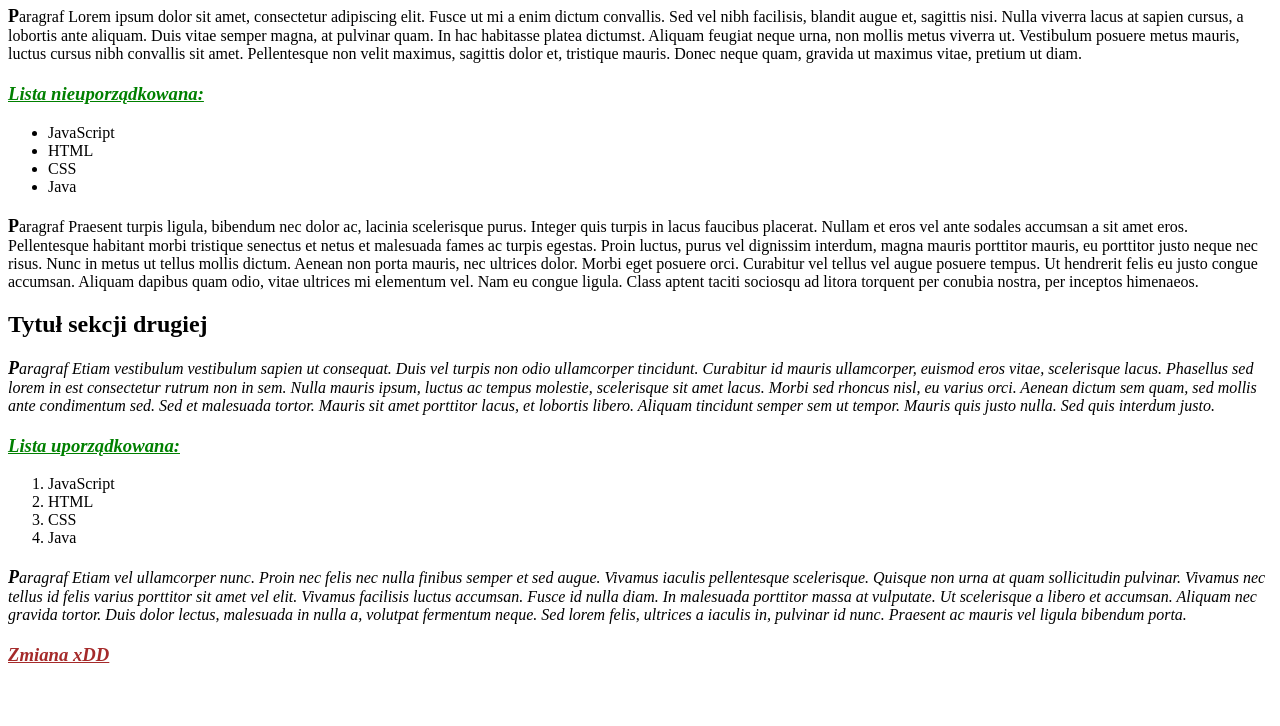
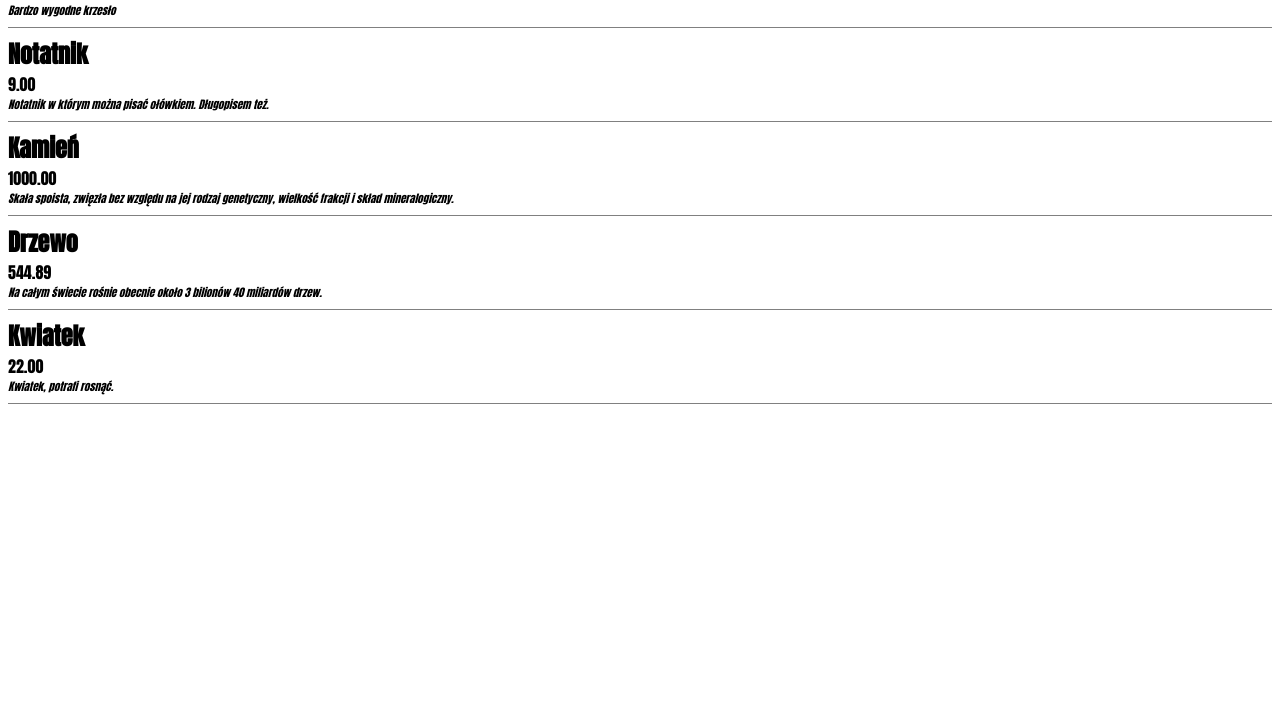
Before and after one commit to djedrzejewski/allegro-new-front, a plain HTML site: page src/index.html in a window 1280 px wide. Shown: the part 74-800 px from the top of the page. Drawn offline with Linux system fonts and the light colour scheme.

Commit message:
Add parsing json

```diff
--- /dev/null
+++ b/src/components/product.js
@@ -0,0 +1,9 @@
+function renderProduct(product) {
+    return `
+    <div class="product">
+        <h1 class="product__title">${product.name}</h1>
+        <div>${product.price.amount}</div>
+        <div class="product__description">${product.description.text}</div>
+    </div>
+    `;
+}
--- a/src/index.html
+++ b/src/index.html
@@ -1,35 +1,17 @@
 <!DOCTYPE html>
 
-<header>
-    <meta charset="UTF-8">
-    <title>Tytuł Artykułu</title>
-    <link rel="stylesheet" href="styles.css"/>
-</header>
-
-<body>
- <h1>Tytuł sekcji pierwszej</h1>
- <p>Paragraf Lorem ipsum dolor sit amet, consectetur adipiscing elit. Fusce ut mi a enim dictum convallis. Sed vel nibh facilisis, blandit augue et, sagittis nisi. Nulla viverra lacus at sapien cursus, a lobortis ante aliquam. Duis vitae semper magna, at pulvinar quam. In hac habitasse platea dictumst. Aliquam feugiat neque urna, non mollis metus viverra ut. Vestibulum posuere metus mauris, luctus cursus nibh convallis sit amet. Pellentesque non velit maximus, sagittis dolor et, tristique mauris. Donec neque quam, gravida ut maximus vitae, pretium ut diam.
-    </p>
-    <h3>Lista nieuporządkowana:</h3>
-    <ul>
-        <li>JavaScript</li>
-        <li>HTML</li>
-        <li>CSS</li>
-        <li>Java</li>
-    </ul>
-    <p>Paragraf Praesent turpis ligula, bibendum nec dolor ac, lacinia scelerisque purus. Integer quis turpis in lacus faucibus placerat. Nullam et eros vel ante sodales accumsan a sit amet eros. Pellentesque habitant morbi tristique senectus et netus et malesuada fames ac turpis egestas. Proin luctus, purus vel dignissim interdum, magna mauris porttitor mauris, eu porttitor justo neque nec risus. Nunc in metus ut tellus mollis dictum. Aenean non porta mauris, nec ultrices dolor. Morbi eget posuere orci. Curabitur vel tellus vel augue posuere tempus. Ut hendrerit felis eu justo congue accumsan. Aliquam dapibus quam odio, vitae ultrices mi elementum vel. Nam eu congue ligula. Class aptent taciti sociosqu ad litora torquent per conubia nostra, per inceptos himenaeos.
-        </p>
-    <h2>Tytuł sekcji drugiej</h2>
-    <p class="italicP">Paragraf Etiam vestibulum vestibulum sapien ut consequat. Duis vel turpis non odio ullamcorper tincidunt. Curabitur id mauris ullamcorper, euismod eros vitae, scelerisque lacus. Phasellus sed lorem in est consectetur rutrum non in sem. Nulla mauris ipsum, luctus ac tempus molestie, scelerisque sit amet lacus. Morbi sed rhoncus nisl, eu varius orci. Aenean dictum sem quam, sed mollis ante condimentum sed. Sed et malesuada tortor. Mauris sit amet porttitor lacus, et lobortis libero. Aliquam tincidunt semper sem ut tempor. Mauris quis justo nulla. Sed quis interdum justo.
-        </p>
-    <h3>Lista uporządkowana:</h3>
-    <ol>
-        <li>JavaScript</li>
-        <li>HTML</li>
-        <li>CSS</li>
-        <li>Java</li>
-    </ol>
-    <p class="italicP">Paragraf Etiam vel ullamcorper nunc. Proin nec felis nec nulla finibus semper et sed augue. Vivamus iaculis pellentesque scelerisque. Quisque non urna at quam sollicitudin pulvinar. Vivamus nec tellus id felis varius porttitor sit amet vel elit. Vivamus facilisis luctus accumsan. Fusce id nulla diam. In malesuada porttitor massa at vulputate. Ut scelerisque a libero et accumsan. Aliquam nec gravida tortor. Duis dolor lectus, malesuada in nulla a, volutpat fermentum neque. Sed lorem felis, ultrices a iaculis in, pulvinar id nunc. Praesent ac mauris vel ligula bibendum porta.
-        </p>
-    <h3 class="zmiana">Zmiana xDD</h3>
-</body>
+<html>
+    <head>
+        <meta charset="UTF-8">
+        <meta name="viewport" content="width=device-width, initial-scale=1.0"/>
+        <title>Sklep</title>
+        <link rel="stylesheet" href="styles.css"/>
+        <link href="https://fonts.googleapis.com/css?family=Anton" rel="stylesheet">
+        <script src="services/service.js"></script>
+        <script src="components/product.js"></script>
+    </head>
+    <body>
+        <section id="listing"></section>
+        <script src="main.js"></script>
+    </body>
+</html>
--- /dev/null
+++ b/src/main.js
@@ -0,0 +1,9 @@
+const response = getProductList();
+const listingElement = document.querySelector('#listing');
+
+const products = response.products
+    .map( product => renderProduct(product))
+    .forEach( productHTML => {
+        listingElement.innerHTML += productHTML
+    })
+;
--- /dev/null
+++ b/src/services/service.js
@@ -0,0 +1,76 @@
+function getProductList(){
+    return {
+        "products": [
+          {
+            "id": "product-id-1",
+            "name": "Krzesło",
+            "price": {
+              "amount": "45.99",
+              "currency": "PLN"
+            },
+            "description": {
+              "text": "Bardzo wygodne krzesło"
+            },
+            "image": {
+              "url": "https://images.unsplash.com/photo-1505843490538-5133c6c7d0e1?ixlib=rb-1.2.1&ixid=eyJhcHBfaWQiOjEyMDd9&auto=format&fit=crop&w=2550&q=80"
+            }
+          },
+          {
+            "id": "product-id-2",
+            "name": "Notatnik",
+            "price": {
+              "amount": "9.00",
+              "currency": "PLN"
+            },
+            "description": {
+              "text": "Notatnik w którym można pisać ołówkiem. Długopisem też."
+            },
+            "image": {
+              "url": "https://images.unsplash.com/photo-1516414447565-b14be0adf13e?ixlib=rb-1.2.1&ixid=eyJhcHBfaWQiOjEyMDd9&auto=format&fit=crop&w=1566&q=80"
+            }
+          },
+          {
+            "id": "product-id-3",
+            "name": "Kamień",
+            "price": {
+              "amount": "1000.00",
+              "currency": "PLN"
+            },
+            "description": {
+              "text": "Skała spoista, zwięzła bez względu na jej rodzaj genetyczny, wielkość frakcji i skład mineralogiczny."
+            },
+            "image": {
+              "url": "https://images.unsplash.com/photo-1447616061459-f7d9b9329bd6?ixlib=rb-1.2.1&ixid=eyJhcHBfaWQiOjEyMDd9&auto=format&fit=crop&w=1950&q=80"
+            }
+          },
+          {
+            "id": "product-id-4",
+            "name": "Drzewo",
+            "price": {
+              "amount": "544.89",
+              "currency": "PLN"
+            },
+            "description": {
+              "text": "Na całym świecie rośnie obecnie około 3 bilionów 40 miliardów drzew."
+            },
+            "image": {
+              "url": "https://images.unsplash.com/photo-1458966480358-a0ac42de0a7a?ixlib=rb-1.2.1&ixid=eyJhcHBfaWQiOjEyMDd9&auto=format&fit=crop&w=1950&q=80"
+            }
+          },
+          {
+            "id": "product-id-5",
+            "name": "Kwiatek",
+            "price": {
+              "amount": "22.00",
+              "currency": "PLN"
+            },
+            "description": {
+              "text": "Kwiatek, potrafi rosnąć."
+            },
+            "image": {
+              "url": "https://images.unsplash.com/photo-1507290439931-a861b5a38200?ixlib=rb-1.2.1&ixid=eyJhcHBfaWQiOjEyMDd9&auto=format&fit=crop&w=2390&q=80"
+            }
+          }
+        ]
+      };
+}
--- a/src/styles.css
+++ b/src/styles.css
@@ -1,25 +1,15 @@
-h1 {
-    color: blue;
-    text-align: center;
+body {
+    font-family: 'Anton', sans-serif;
 }
-h3 {
-    color: green;
-    text-decoration: underline;
-    font-style: italic;
-    font-weight: bold;
+.product {
+    border-bottom: 1px solid gray;
+    padding: 8px 0;
 }
-.zmiana {
-    color: brown;
-}
-p {
-   margin: 20px 0;
+.product__title {
+    margin: 0;
 }
 
-.italicP {
+.product__description {
     font-style: italic;
+    font-size: 11px;
 }
-
-p::first-letter {
-    font-size: 18px;
-    font-weight: bold;
-  }
```
